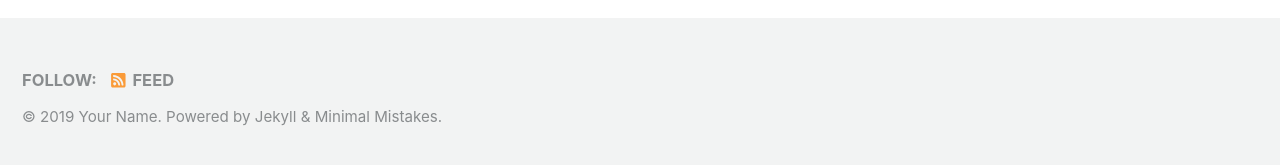
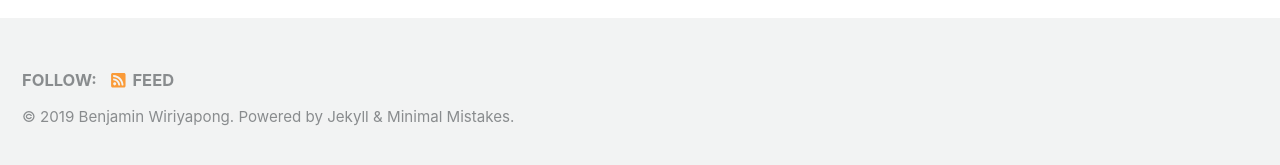
Before and after one commit to benjaminsw/benjaminsw.github.io, a Jekyll site: the page built from index.html, in a window 1280 px wide and 900 px high, scrolled down 253 px. Shown: the part 727-892 px from the top of the window. Built offline with Jekyll 4.4.1, drawn with Linux system fonts in a browser that asks for light colours; nearby versions of some CDN libraries; the list of posts is cut into pages by our own code.

Commit message:
update config.yml file

```diff
--- a/_config.yml
+++ b/_config.yml
@@ -9,9 +9,9 @@ minimal_mistakes_skin    : "default" # "air", "aqua", "contrast", "dark", "dirt"
 
 # Site Settings
 locale                   : "en-US"
-title                    : "Site Title"
+title                    : "benwii"
 title_separator          : "-"
-name                     : "Your Name"
+name                     : "Benjamin Wiriyapong"
 description              : "An amazing website."
 url                      : # the base hostname & protocol for your site e.g. "https://mmistakes.github.io"
 baseurl                  : # the subpath of your site, e.g. "/blog"
```
